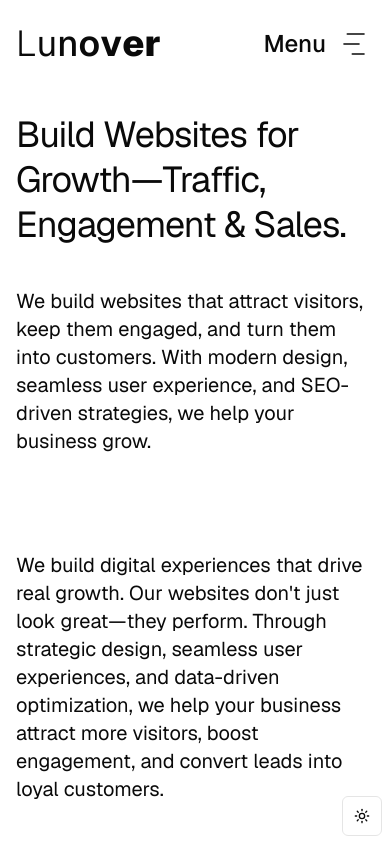
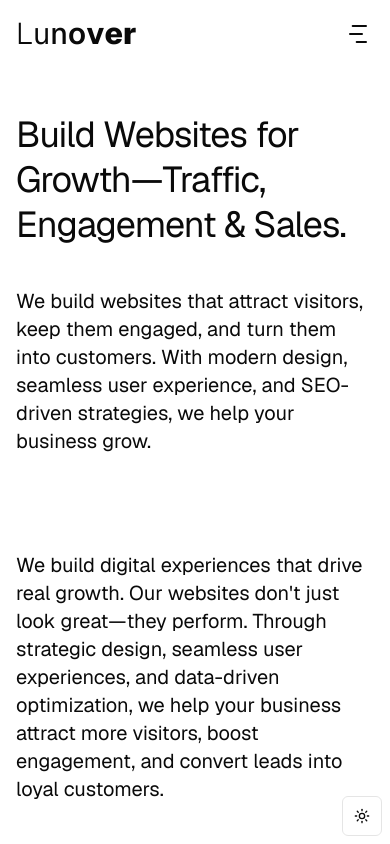
Before and after one commit to rajushrestha/lunover2025, a Next.js app: page / in a window 390 px wide. Shown: the top 844 px of the page. Built offline with nearby package versions, Linux system fonts and the light colour scheme.

Commit message:
header menu added

```diff
--- a/src/components/layout/header.tsx
+++ b/src/components/layout/header.tsx
@@ -1,8 +1,10 @@
 "use client";
 
 import Link from "next/link";
-import { ChartNoAxesGantt, MoveRight } from "lucide-react";
+import { useState, useEffect } from "react";
+import { ChartNoAxesGantt, X } from "lucide-react";
 import ArrowUpRight from "../icons/arrow-up-right";
+import { usePathname } from "next/navigation";
 
 const LETTERS = [
   {
@@ -42,13 +44,59 @@
   },
 ];
 
+const NAVIGATION_ITEMS = [
+  { name: "Home", path: "/" },
+  { name: "Services", path: "/services" },
+  { name: "About", path: "/about" },
+  { name: "Contact", path: "/contact" },
+];
+
 export default function Header() {
+  const [isMenuOpen, setIsMenuOpen] = useState(false);
+  const [isScrolled, setIsScrolled] = useState(false);
+  const pathname = usePathname();
+
+  // Detect scroll position to change header style
+  useEffect(() => {
+    const handleScroll = () => {
+      setIsScrolled(window.scrollY > 20);
+    };
+
+    window.addEventListener("scroll", handleScroll);
+    return () => window.removeEventListener("scroll", handleScroll);
+  }, []);
+
+  // Close menu when clicking outside
+  useEffect(() => {
+    const handleClickOutside = (e: MouseEvent) => {
+      // Using type assertion to treat the target as an Element which has closest method
+      const target = e.target as Element;
+      if (isMenuOpen && !target.closest(".menu-container")) {
+        setIsMenuOpen(false);
+      }
+    };
+
+    document.addEventListener("click", handleClickOutside);
+    return () => document.removeEventListener("click", handleClickOutside);
+  }, [isMenuOpen]);
+
+  // Close menu when changing routes
+  useEffect(() => {
+    setIsMenuOpen(false);
+  }, [pathname]);
+
   return (
-    <header className="fixed w-full top-0 z-50 py-6 bg-background">
+    <header
+      className={`fixed w-full top-0 z-50 py-4 md:py-6 transition-all duration-300 ${
+        isScrolled
+          ? "bg-background/95 backdrop-blur-sm shadow-sm"
+          : "bg-background"
+      }`}
+    >
       <div className="container mx-auto px-4">
         <nav className="flex items-center justify-between">
           {/* Logo */}
-          <Link href="/" className="group text-4xl">
+          <Link href="/" className="group text-3xl md:text-4xl">
             <span className="inline-flex">
               {LETTERS.map(({ letter, defaultWeight, hoverWeight }, index) => (
                 <span
@@ -61,24 +109,85 @@
             </span>
           </Link>
 
-          {/* Right side navigation */}
-          <div className="flex items-center gap-12">
+          {/* Desktop Navigation */}
+          <div className="hidden lg:flex items-center gap-12">
+            <div className="flex items-center gap-8">
+              {NAVIGATION_ITEMS.map((item) => (
+                <Link
+                  key={item.name}
+                  href={item.path}
+                  className={`text-xl font-medium relative before:absolute before:bottom-0 before:left-0 before:w-0 hover:before:w-full before:h-[2px] before:bg-foreground before:transition-all before:duration-300 ${
+                    pathname === item.path ? "before:w-full" : ""
+                  }`}
+                >
+                  {item.name}
+                </Link>
+              ))}
+            </div>
+
             {/* Get in Touch Button */}
             <Link
               href="/contact"
-              className="hidden md:flex items-center gap-2 px-8 py-3 text-xl font-medium rounded-full border-2 border-border hover:bg-foreground hover:text-background transition-colors duration-300 group"
+              className="flex items-center gap-2 px-8 py-3 text-lg font-medium rounded-full border-2 border-border hover:bg-foreground hover:text-background transition-colors duration-300 group"
+            >
+              <span>GET IN TOUCH</span>
+              <ArrowUpRight className="w-5 h-5 group-hover:rotate-45 transition-transform duration-300" />
+            </Link>
+          </div>
+
+          {/* Mobile Navigation */}
+          <div className="flex lg:hidden items-center">
+            {/* Menu Button */}
+            <button
+              className="flex items-center gap-2 text-xl font-medium"
+              onClick={() => setIsMenuOpen(!isMenuOpen)}
+              aria-label={isMenuOpen ? "Close menu" : "Open menu"}
+            >
+              <span className="hidden sm:inline">
+                {isMenuOpen ? "Close" : "Menu"}
+              </span>
+              {isMenuOpen ? (
+                <X strokeWidth={1.5} className="w-8 h-8" />
+              ) : (
+                <ChartNoAxesGantt strokeWidth={1.5} className="w-8 h-8" />
+              )}
+            </button>
+          </div>
+        </nav>
+      </div>
+
+      {/* Mobile Menu Overlay */}
+      <div
+        className={`fixed inset-0 bg-background transition-opacity duration-300 lg:hidden z-40 menu-container ${
+          isMenuOpen ? "opacity-100" : "opacity-0 pointer-events-none"
+        }`}
+        style={{ top: "76px" }} // Height of the header
+      >
+        <div className="container mx-auto px-4 py-10 flex flex-col h-full">
+          <div className="space-y-6 flex-1">
+            {NAVIGATION_ITEMS.map((item) => (
+              <Link
+                key={item.name}
+                href={item.path}
+                className={`block text-3xl sm:text-4xl md:text-5xl font-medium hover:opacity-70 transition-opacity ${
+                  pathname === item.path ? "underline underline-offset-8" : ""
+                }`}
+              >
+                {item.name}
+              </Link>
+            ))}
+          </div>
+
+          <div className="mt-auto pb-10">
+            <Link
+              href="/contact"
+              className="inline-flex items-center gap-2 px-8 py-4 text-xl font-medium rounded-full border-2 border-border hover:bg-foreground hover:text-background transition-colors duration-300 group"
             >
               <span>GET IN TOUCH</span>
               <ArrowUpRight className="w-6 h-6 group-hover:rotate-45 transition-transform duration-300" />
             </Link>
-
-            {/* Menu Button */}
-            <button className="flex items-center gap-2 text-2xl font-medium">
-              <span className="">Menu</span>
-              <ChartNoAxesGantt strokeWidth={1} className="w-10 h-10" />
-            </button>
           </div>
-        </nav>
+        </div>
       </div>
     </header>
   );
```
